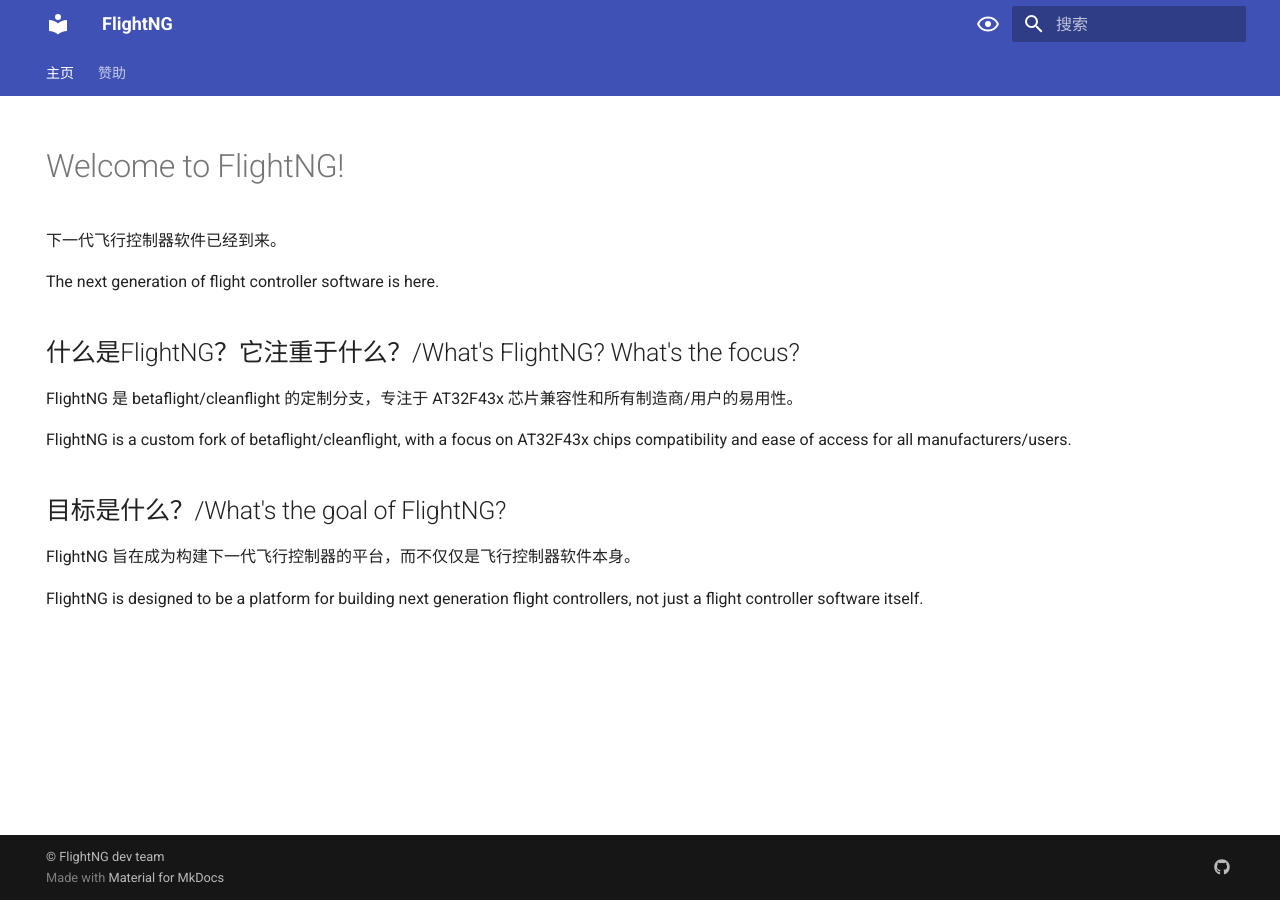
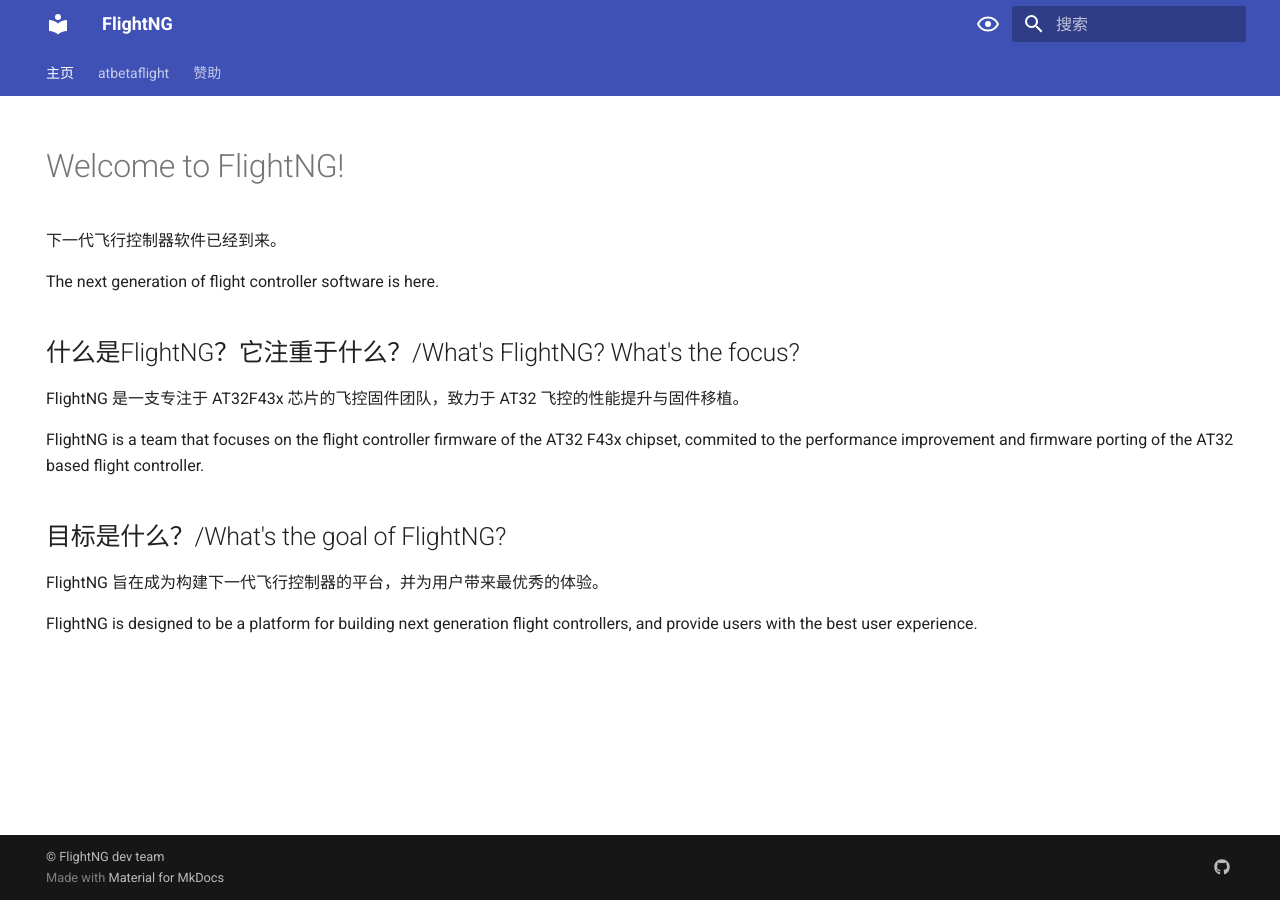
Before and after one commit to flightng/docs, an MkDocs documentation site: the page built from docs/index.md, in a window 1280 px wide. Built offline with MkDocs 1.6.1 and Material for MkDocs 9.7.7, drawn with Linux system fonts in a browser that asks for light colours.

Commit message:
update docs

```diff
--- a/docs/index.md
+++ b/docs/index.md
@@ -12,12 +12,12 @@
 
 ## 什么是FlightNG？它注重于什么？/What's FlightNG? What's the focus?
 
-FlightNG 是 betaflight/cleanflight 的定制分支，专注于 AT32F43x 芯片兼容性和所有制造商/用户的易用性。
+FlightNG 是一支专注于 AT32F43x 芯片的飞控固件团队，致力于 AT32 飞控的性能提升与固件移植。
 
-FlightNG is a custom fork of betaflight/cleanflight, with a focus on AT32F43x chips compatibility and ease of access for all manufacturers/users.
+FlightNG is a team that focuses on the flight controller firmware of the AT32 F43x chipset, commited to the performance improvement and firmware porting of the AT32 based flight controller.
 
 ## 目标是什么？/What's the goal of FlightNG?
 
-FlightNG 旨在成为构建下一代飞行控制器的平台，而不仅仅是飞行控制器软件本身。
+FlightNG 旨在成为构建下一代飞行控制器的平台，并为用户带来最优秀的体验。
 
-FlightNG is designed to be a platform for building next generation flight controllers, not just a flight controller software itself.
+FlightNG is designed to be a platform for building next generation flight controllers, and provide users with the best user experience.
--- a/mkdocs.yml
+++ b/mkdocs.yml
@@ -61,4 +61,7 @@
 
 nav:
   - 主页: index.md
+  - atbetaflight:
+      - 概览: atbetaflight/index.md
+      - 使用教程: atbetaflight/tutorial.md
   - 赞助: sponsor.md
```
Also changed, not shown: docs/atbetaflight/index.md (added, +16 -0 lines), docs/atbetaflight/tutorial.md (added, +28 -0 lines), docs/sponsor.md (+4 -3 lines).
